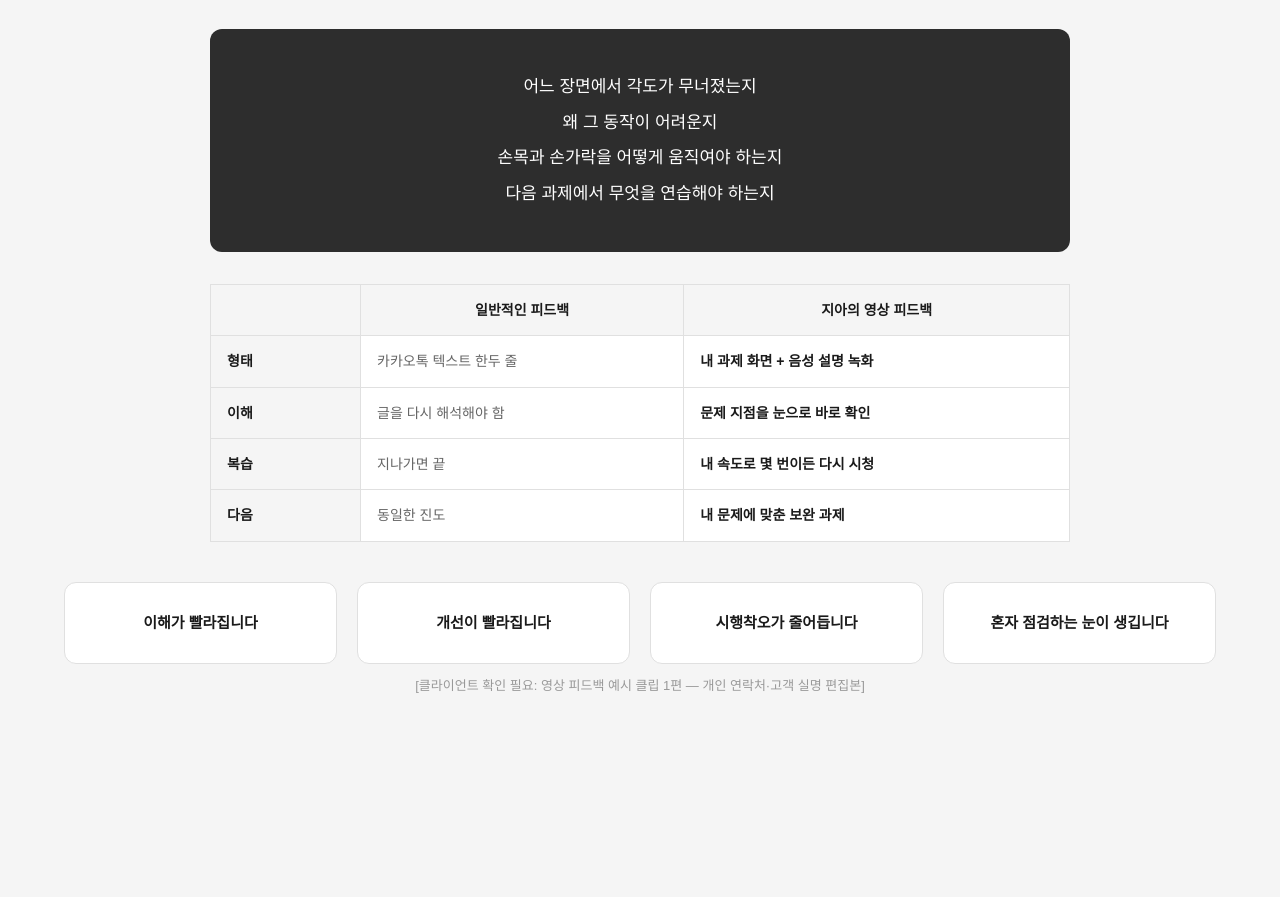
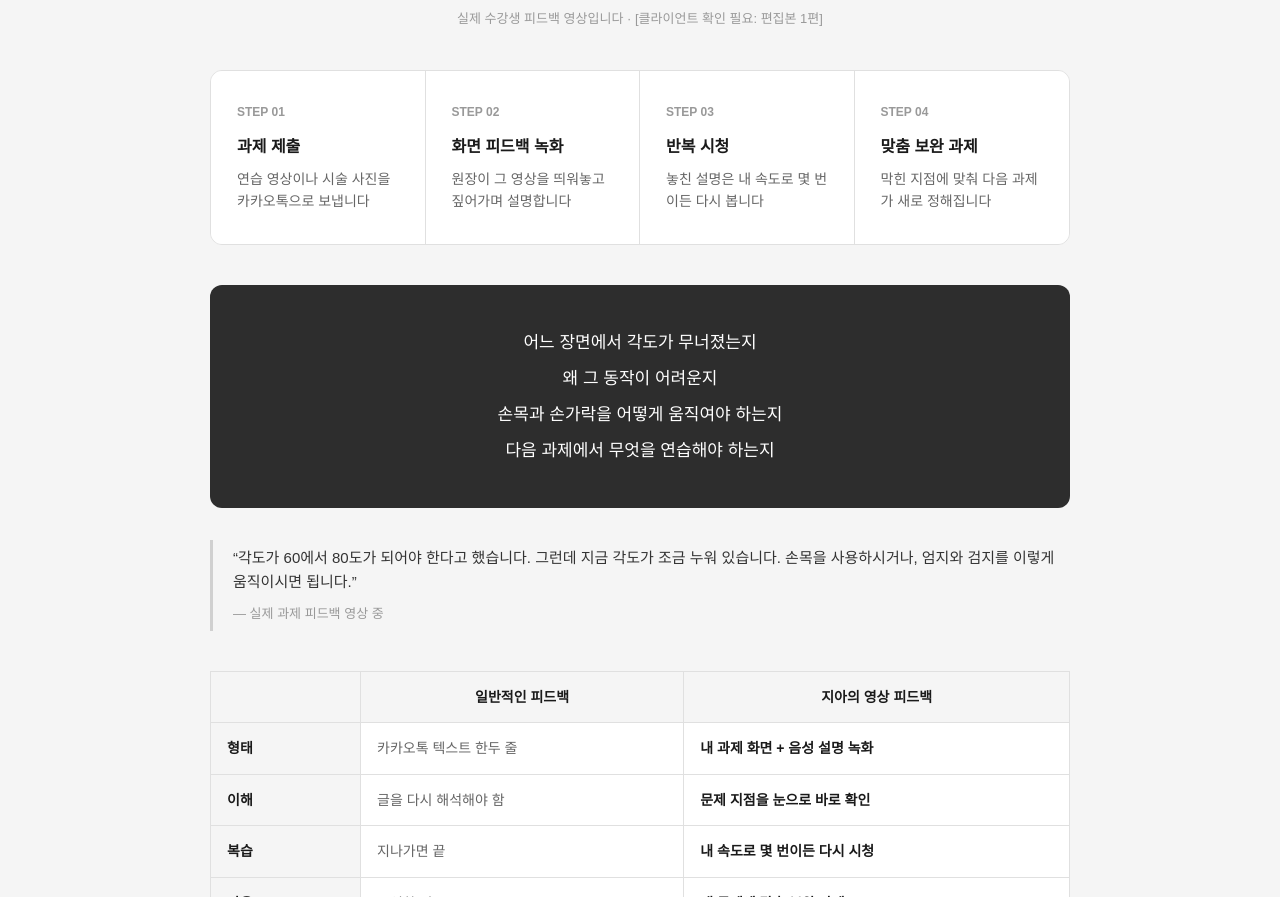
Before and after one commit to nofaildesignoffice/jia-wireframe, a plain HTML site: page page_02.html in a window 1280 px wide. Shown: the part 5670-6567 px from the top of the page. Drawn offline with nearby package versions, Linux system fonts and the light colour scheme; a web font is replaced by a local one.

Commit message:
page_02: 홈의 영상 피드백 진행단계·인용문을 6-1 섹션에 합침
- 진행 4단계 스텝바 추가 (과제 제출 > 화면 피드백 녹화 > 반복 시청 > 맞춤 보완 과제)
- 실제 과제 피드백 영상 인용문 추가
- 영상 캡션을 플레이스홀더 바로 아래로 이동
- 같은 주제의 기존 6-1 섹션에 병합해 중복 섹션이 생기지 않도록 처리

Co-Authored-By: Claude Opus 5 (1M context) <noreply@anthropic.com>
Claude-Session: https://claude.ai/code/session_01TkV9yydoZbn1p1MgUD5t5h

```diff
--- a/page_02.html
+++ b/page_02.html
@@ -668,9 +668,20 @@ blockquote cite{display:block;margin-top:10px;font-size:13px;color:var(--text-li
       <p class="section-desc">과제를 제출하면, 원장이 그 사진과 영상을 직접 화면에 띄워 확인하고 목소리를 담은 녹화 영상으로 피드백합니다.</p>
     </div>
     <div class="img-placeholder" style="aspect-ratio:16/9;max-width:860px;margin:0 auto"><i data-lucide="play-circle"></i></div>
+    <p class="micro text-center" style="margin-bottom:40px">실제 수강생 피드백 영상입니다 · [클라이언트 확인 필요: 편집본 1편]</p>
+    <div class="stepbar" style="max-width:860px;margin:0 auto 40px">
+      <div><p class="n">STEP 01</p><h4>과제 제출</h4><p>연습 영상이나 시술 사진을 카카오톡으로 보냅니다</p></div>
+      <div><p class="n">STEP 02</p><h4>화면 피드백 녹화</h4><p>원장이 그 영상을 띄워놓고 짚어가며 설명합니다</p></div>
+      <div><p class="n">STEP 03</p><h4>반복 시청</h4><p>놓친 설명은 내 속도로 몇 번이든 다시 봅니다</p></div>
+      <div><p class="n">STEP 04</p><h4>맞춤 보완 과제</h4><p>막힌 지점에 맞춰 다음 과제가 새로 정해집니다</p></div>
+    </div>
     <div class="dark-quote" style="max-width:860px;margin-left:auto;margin-right:auto">
       <p>어느 장면에서 각도가 무너졌는지<br>왜 그 동작이 어려운지<br>손목과 손가락을 어떻게 움직여야 하는지<br>다음 과제에서 무엇을 연습해야 하는지</p>
     </div>
+    <blockquote style="max-width:860px;margin:0 auto 40px">
+      “각도가 60에서 80도가 되어야 한다고 했습니다. 그런데 지금 각도가 조금 누워 있습니다. 손목을 사용하시거나, 엄지와 검지를 이렇게 움직이시면 됩니다.”
+      <cite>— 실제 과제 피드백 영상 중</cite>
+    </blockquote>
     <div class="tbl-scroll" style="max-width:860px;margin:0 auto 40px">
       <table class="tbl">
         <thead><tr><th style="width:130px"></th><th>일반적인 피드백</th><th>지아의 영상 피드백</th></tr></thead>
@@ -688,7 +699,6 @@ blockquote cite{display:block;margin-top:10px;font-size:13px;color:var(--text-li
       <div class="eff">시행착오가 줄어듭니다</div>
       <div class="eff">혼자 점검하는 눈이 생깁니다</div>
     </div>
-    <p class="micro text-center">[클라이언트 확인 필요: 영상 피드백 예시 클립 1편 — 개인 연락처·고객 실명 편집본]</p>
   </div>
 </section>
 
```
